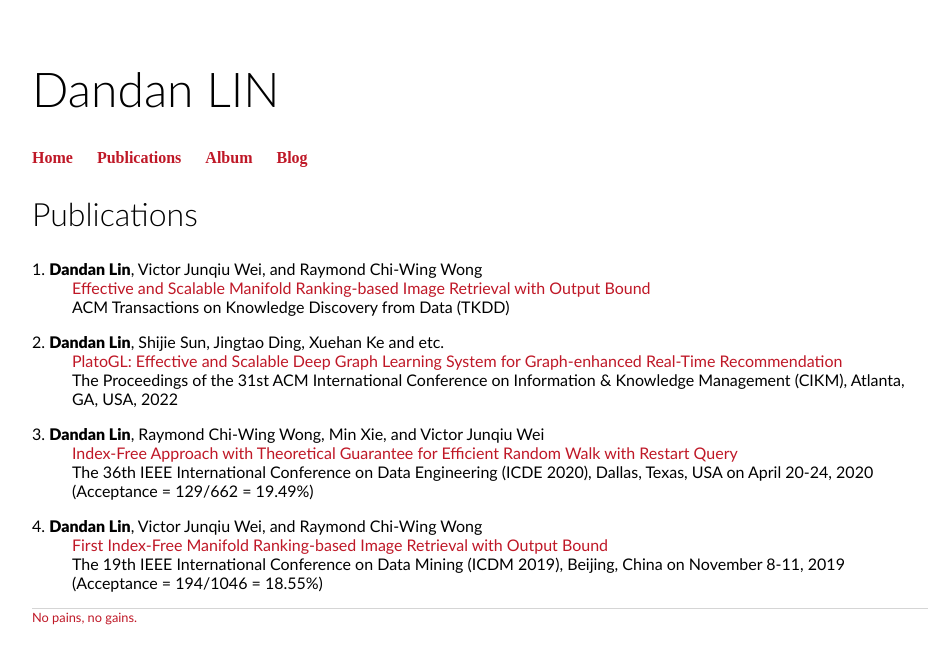
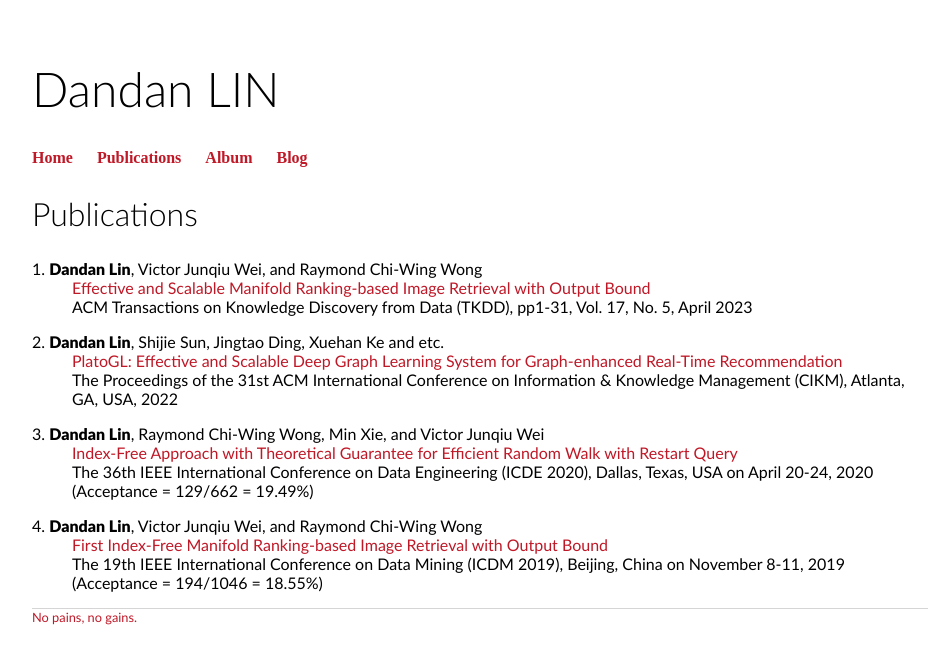
Before and after one commit to 2danlin/2danlin.github.io, a Jekyll site: the page built from publications/index.html, in a window 1280 px wide. Shown: the top 664 px of the page, without its empty margins (160-1095 px from the left). Built offline with Jekyll 4.4.1, drawn with Linux system fonts in a browser that asks for light colours.

Commit message:
Update index.html

```diff
--- a/publications/index.html
+++ b/publications/index.html
@@ -6,7 +6,7 @@
 	<dl>
 		<dt>1. <strong>Dandan Lin</strong>, Victor Junqiu Wei, and Raymond Chi-Wing Wong</dt>
 		<dd><a>Effective and Scalable Manifold Ranking-based Image Retrieval with Output Bound</a><dd>
-		<dd>ACM Transactions on Knowledge Discovery from Data (TKDD)</dd>
+		<dd>ACM Transactions on Knowledge Discovery from Data (TKDD), pp1-31, Vol. 17, No. 5, April 2023</dd>
 	</dl>
 	<dl>
 		<dt>2. <strong>Dandan Lin</strong>, Shijie Sun, Jingtao Ding, Xuehan Ke and etc. </dt>
```
